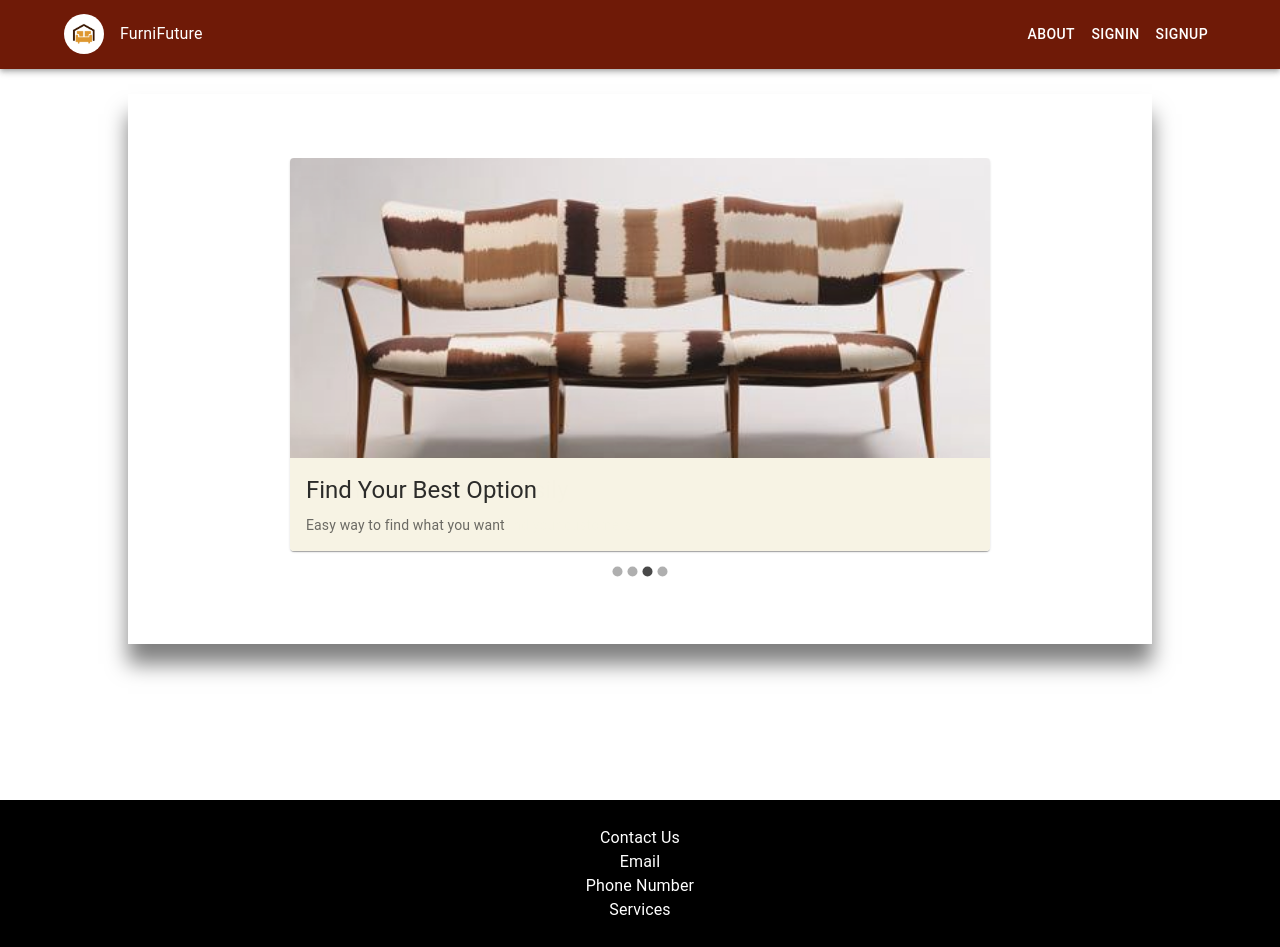
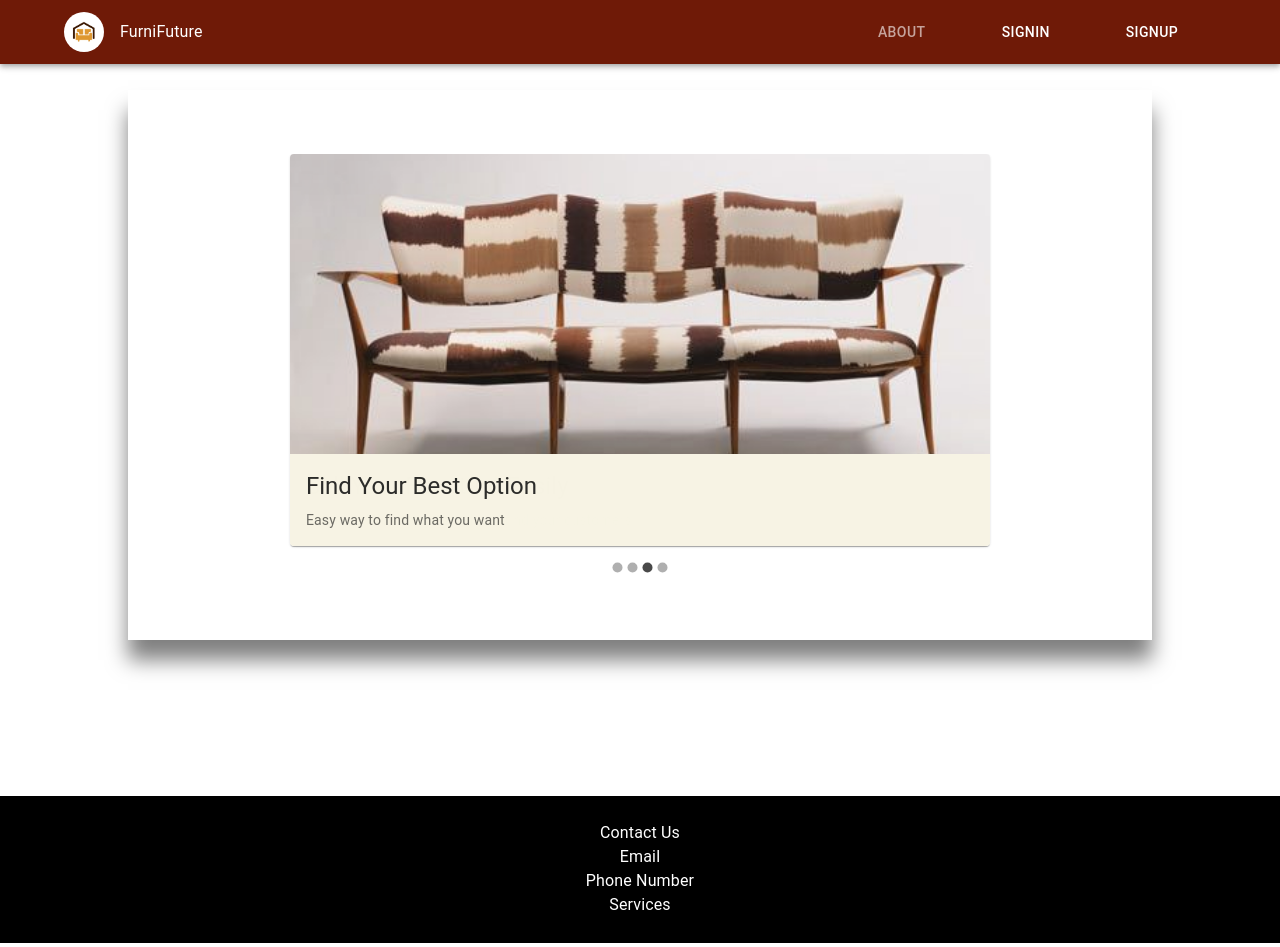
Before and after one commit to AhmadNourelddine/furnifuture, a React (Create React App) app: page / in a window 1280 px wide. In both pictures the pointer is over the link "ABOUT". Built offline with nearby package versions, Linux system fonts and the light colour scheme.

Commit message:
toolbar btns hover

```diff
--- a/src/css/navbar/navbar.css
+++ b/src/css/navbar/navbar.css
@@ -8,4 +8,9 @@
 .toolbar-btn{
     color:white;
     text-decoration: none;
+    margin:auto 3% !important;
 }
+
+.toolbar-btn:hover{
+    opacity: 0.6;
+}
```
